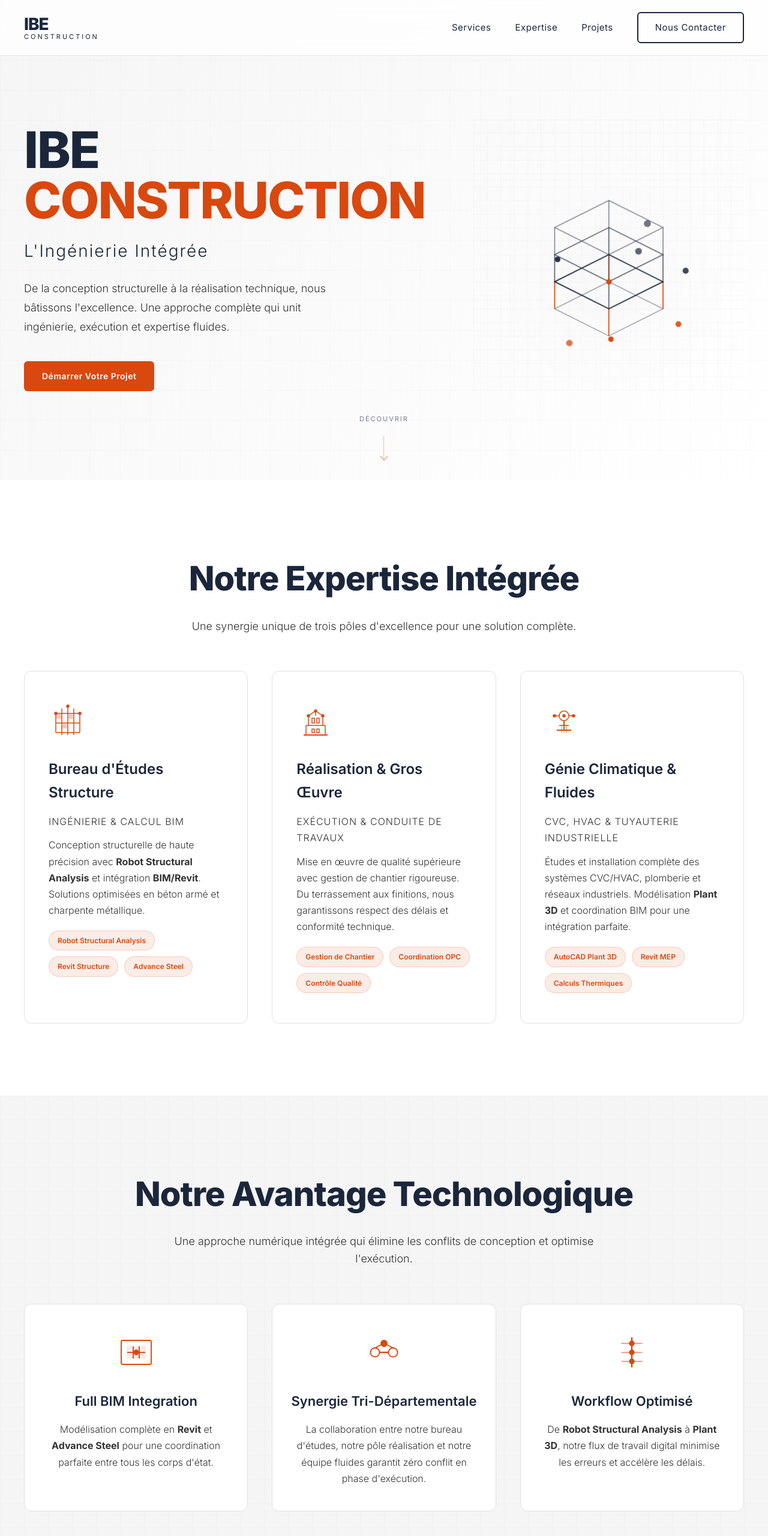
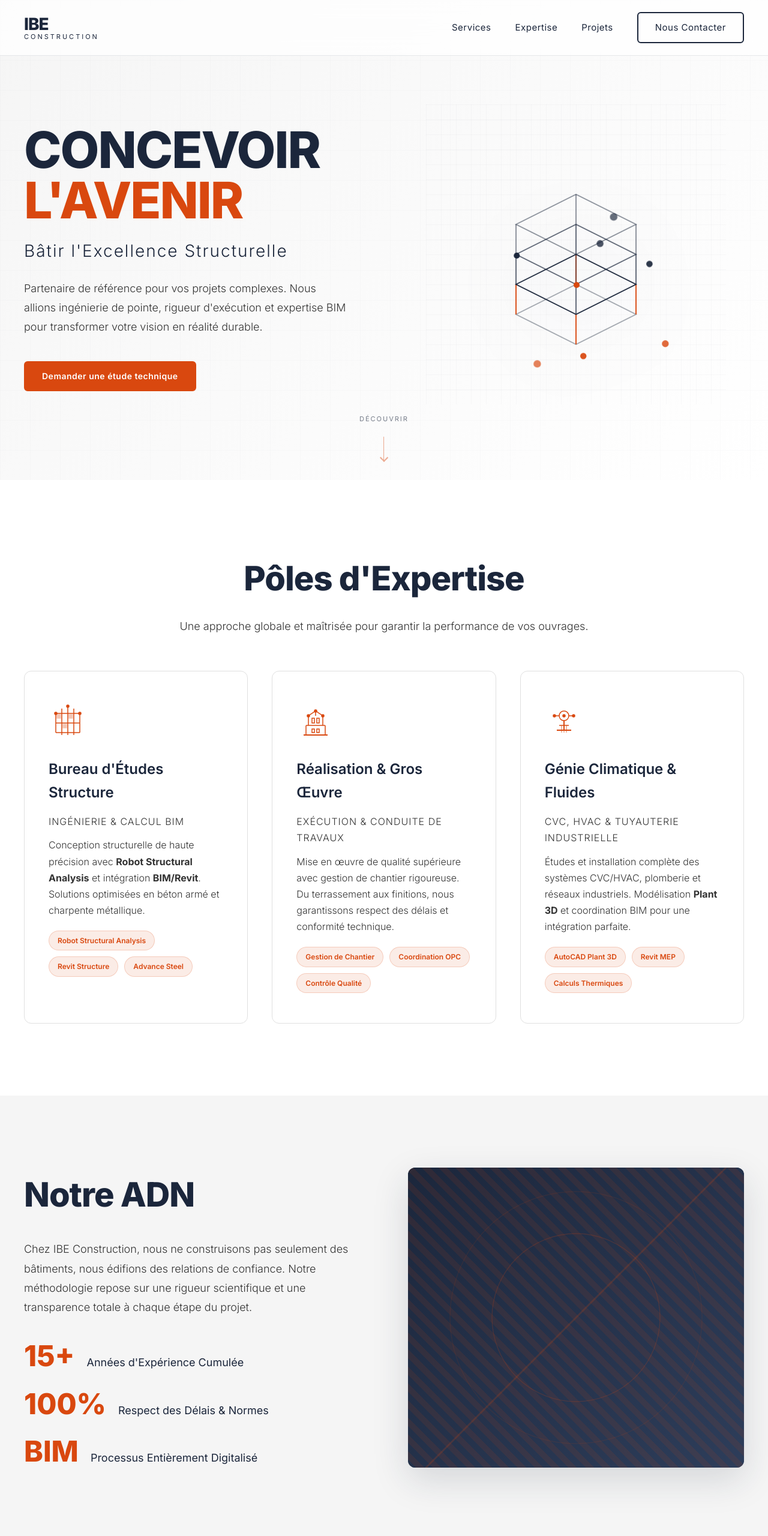
Before and after one commit to ss666sssss666-wq/ibe-construction, a plain HTML site: page index.html in a window 1280 px wide. Shown: the top 2560 px of the page at 60% size. Drawn offline with Linux system fonts and the light colour scheme.

Commit message:
Mise a jour contenu: Ton institutionnel et section ADN

```diff
--- a/index.html
+++ b/index.html
@@ -41,15 +41,15 @@
         <div class="hero-content">
             <div class="hero-left">
                 <h1 class="hero-title">
-                    IBE<br>
-                    <span class="hero-highlight">CONSTRUCTION</span>
+                    CONCEVOIR<br>
+                    <span class="hero-highlight">L'AVENIR</span>
                 </h1>
-                <p class="hero-subtitle">L'Ingénierie Intégrée</p>
+                <p class="hero-subtitle">Bâtir l'Excellence Structurelle</p>
                 <p class="hero-description">
-                    De la conception structurelle à la réalisation technique, nous bâtissons l'excellence.
-                    Une approche complète qui unit ingénierie, exécution et expertise fluides.
+                    Partenaire de référence pour vos projets complexes. Nous allions ingénierie de pointe,
+                    rigueur d'exécution et expertise BIM pour transformer votre vision en réalité durable.
                 </p>
-                <a href="#contact" class="cta-btn primary">Démarrer Votre Projet</a>
+                <a href="#contact" class="cta-btn primary">Demander une étude technique</a>
             </div>
             <div class="hero-right">
                 <div class="wireframe-3d">
@@ -131,8 +131,8 @@
     <!-- Expertise Pillars: The Total Solution Grid -->
     <section class="services" id="services">
         <div class="container">
-            <h2 class="section-title">Notre Expertise Intégrée</h2>
-            <p class="section-intro">Une synergie unique de trois pôles d'excellence pour une solution complète.</p>
+            <h2 class="section-title">Pôles d'Expertise</h2>
+            <p class="section-intro">Une approche globale et maîtrisée pour garantir la performance de vos ouvrages.</p>
             <div class="services-grid">
                 <div class="service-card" data-aos="fade-up" data-delay="0">
                     <div class="service-icon">
@@ -225,12 +225,60 @@
         </div>
     </section>
 
+    <!-- Engineering DNA Section (Activated) -->
+    <section class="engineering-dna">
+        <div class="container">
+            <div class="dna-content">
+                <div class="left-col" data-aos="fade-right">
+                    <h2 class="section-title" style="text-align: left; margin-bottom: 30px;">Notre ADN</h2>
+                    <p class="dna-description">
+                        Chez IBE Construction, nous ne construisons pas seulement des bâtiments, nous édifions
+                        des relations de confiance. Notre méthodologie repose sur une rigueur scientifique
+                        et une transparence totale à chaque étape du projet.
+                    </p>
+                    <ul class="dna-features">
+                        <li>
+                            <span class="feature-number">+15</span>
+                            <span class="feature-label">Années d'Expérience Cumulée</span>
+                        </li>
+                        <li>
+                            <span class="feature-number">100%</span>
+                            <span class="feature-label">Respect des Délais & Normes</span>
+                        </li>
+                        <li>
+                            <span class="feature-number">BIM</span>
+                            <span class="feature-label">Processus Entièrement Digitalisé</span>
+                        </li>
+                    </ul>
+                </div>
+                <div class="dna-image-container" data-aos="fade-left">
+                    <div class="image-placeholder">
+                        <!-- Abstract Visual representing structure/growth -->
+                        <svg viewBox="0 0 400 400" width="100%" height="100%" preserveAspectRatio="xMidYMid slice">
+                            <defs>
+                                <linearGradient id="grad1" x1="0%" y1="0%" x2="100%" y2="100%">
+                                    <stop offset="0%" style="stop-color:#1B263B;stop-opacity:1" />
+                                    <stop offset="100%" style="stop-color:#2E3E5B;stop-opacity:1" />
+                                </linearGradient>
+                            </defs>
+                            <rect width="400" height="400" fill="url(#grad1)" />
+                            <path d="M0,400 L400,0" stroke="#D9480F" stroke-width="2" opacity="0.2" />
+                            <circle cx="200" cy="200" r="150" stroke="#D9480F" stroke-width="1" fill="none"
+                                opacity="0.1" />
+                            <circle cx="200" cy="200" r="100" stroke="#D9480F" stroke-width="1" fill="none"
+                                opacity="0.2" />
+                        </svg>
+                    </div>
+                </div>
+            </div>
+        </div>
+    </section>
+
     <!-- Technical Edge Section: BIM Integration -->
     <section class="technical-edge" id="expertise">
         <div class="container">
-            <h2 class="section-title">Notre Avantage Technologique</h2>
-            <p class="section-intro">Une approche numérique intégrée qui élimine les conflits de conception et optimise
-                l'exécution.</p>
+            <h2 class="section-title">Ingénierie Digitale & BIM</h2>
+            <p class="section-intro">L'innovation technologique au coeur de notre performance opérationnelle.</p>
 
             <div class="tech-grid">
                 <div class="tech-feature" data-aos="fade-up" data-delay="0">
@@ -298,34 +346,34 @@
     <!-- Portfolio Section -->
     <section class="portfolio" id="projets">
         <div class="container">
-            <h2 class="section-title">Nos Réalisations</h2>
+            <h2 class="section-title">Références Majeures</h2>
             <div class="portfolio-grid">
                 <div class="portfolio-item" data-aos="zoom-in" data-delay="0">
                     <div class="portfolio-image" id="project-1"></div>
                     <div class="portfolio-overlay">
-                        <h3>Projet Structurel A</h3>
-                        <p>Charpente métallique innovante</p>
+                        <h3>Complexe Industriel Zone Franche</h3>
+                        <p>Charpente métallique grande portée (45m)</p>
                     </div>
                 </div>
                 <div class="portfolio-item" data-aos="zoom-in" data-delay="100">
                     <div class="portfolio-image" id="project-2"></div>
                     <div class="portfolio-overlay">
-                        <h3>Projet Structurel B</h3>
-                        <p>Infrastructure complexe</p>
+                        <h3>Siège Social R+5</h3>
+                        <p>Structure Béton Armé & Précontraint</p>
                     </div>
                 </div>
                 <div class="portfolio-item" data-aos="zoom-in" data-delay="200">
                     <div class="portfolio-image" id="project-3"></div>
                     <div class="portfolio-overlay">
-                        <h3>Projet Structurel C</h3>
-                        <p>Béton armé haute performance</p>
+                        <h3>Plateforme Logistique</h3>
+                        <p>Dallage industriel haute résistance</p>
                     </div>
                 </div>
                 <div class="portfolio-item" data-aos="zoom-in" data-delay="300">
                     <div class="portfolio-image" id="project-4"></div>
                     <div class="portfolio-overlay">
-                        <h3>Projet Structurel D</h3>
-                        <p>Structure mixte acier-béton</p>
+                        <h3>Centre Commercial</h3>
+                        <p>Structure mixte Acier-Béton</p>
                     </div>
                 </div>
             </div>
@@ -337,10 +385,10 @@
         <div class="container">
             <div class="contact-content">
                 <div class="contact-left">
-                    <h2 class="section-title">Parlons de Votre Projet</h2>
+                    <h2 class="section-title">Confiez-nous votre projet</h2>
                     <p class="contact-intro">
-                        Notre équipe est prête à transformer votre vision en réalité structurelle.
-                        Contactez-nous dès aujourd'hui pour discuter de vos besoins.
+                        Vous avez un projet complexe qui nécessite une expertise pointue ?
+                        Discutons de vos enjeux techniques et financiers. Nos ingénieurs sont à votre écoute.
                     </p>
 
                     <div class="contact-info">
```
